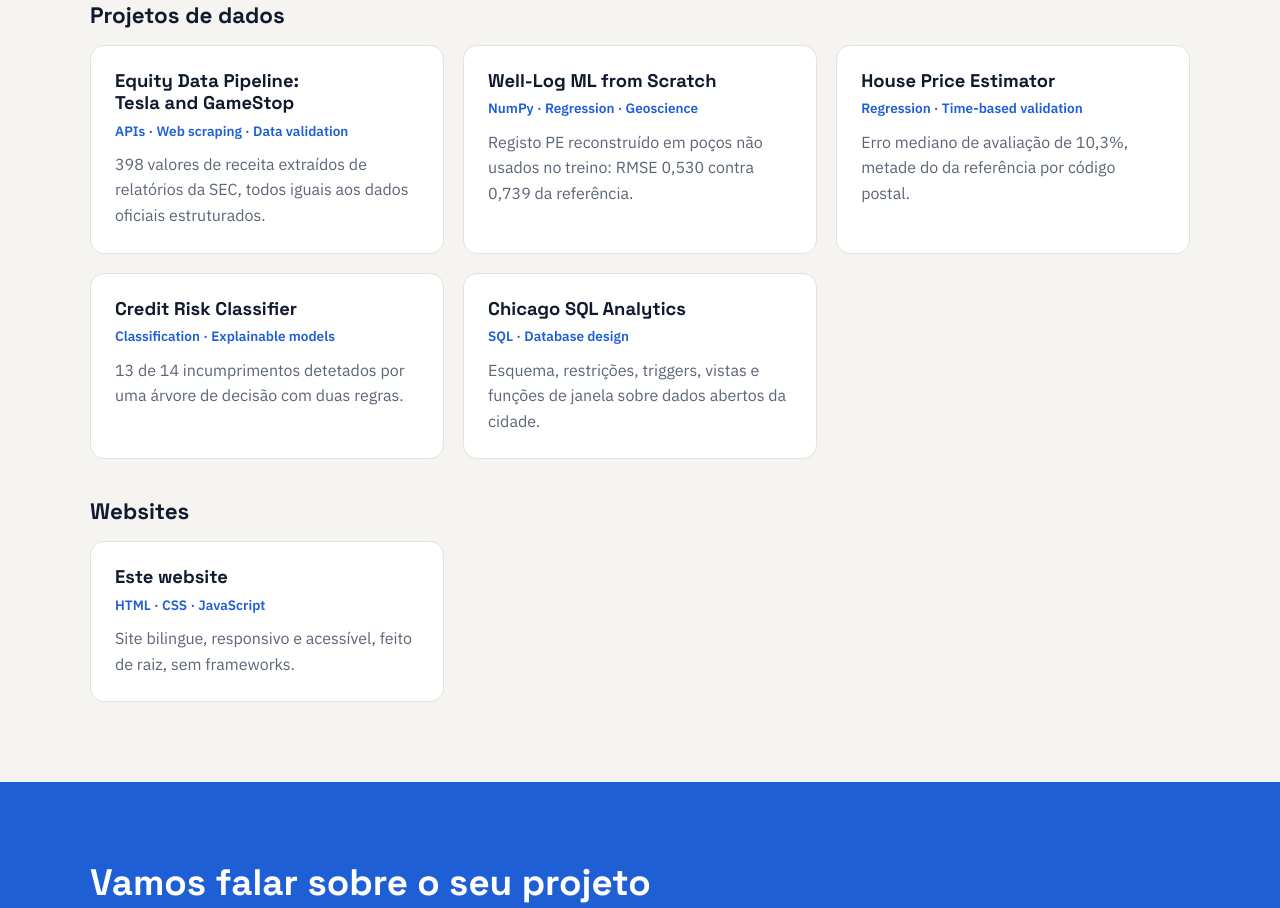
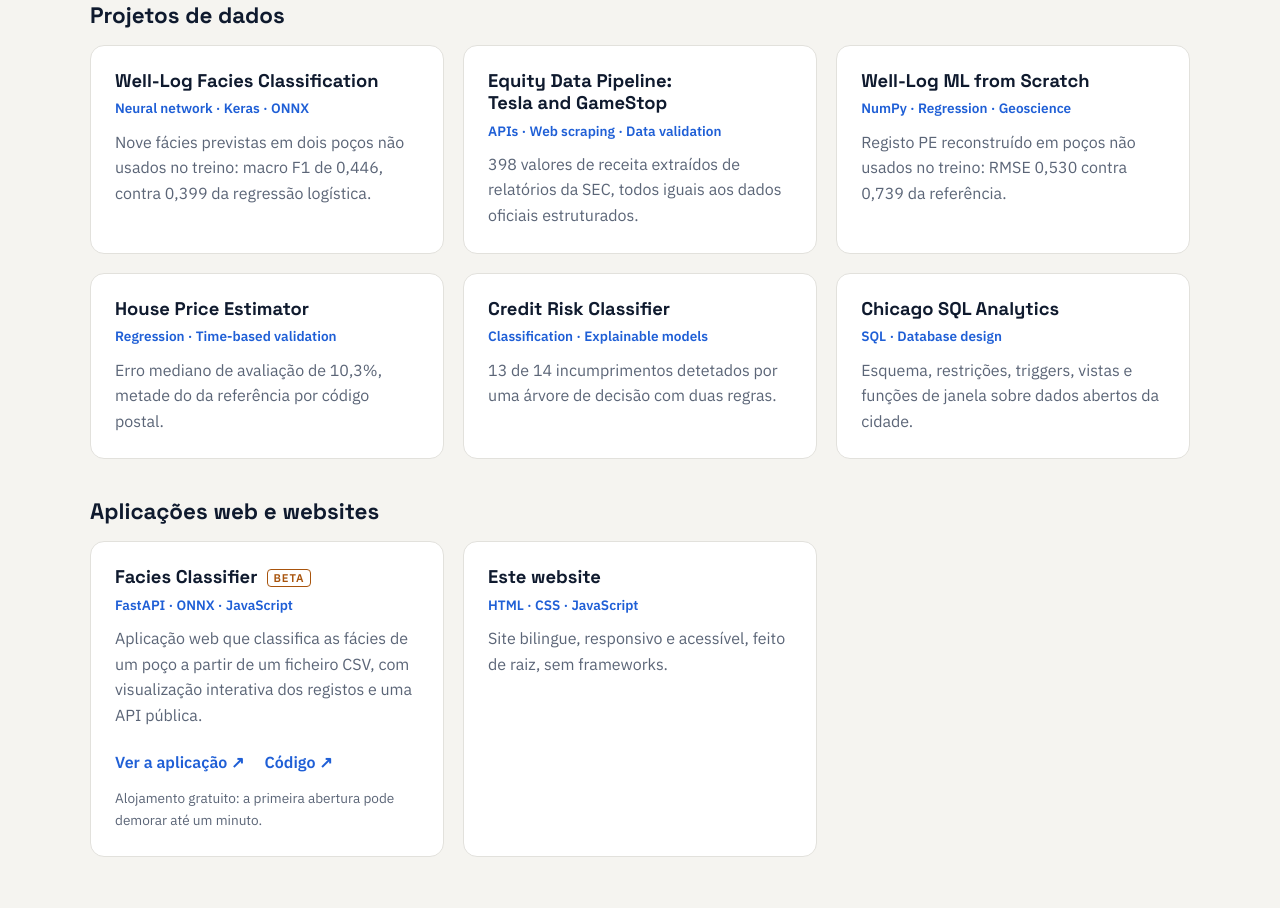
Before and after one commit to BoualemP/BoualemP.github.io, a plain HTML site: page pt/index.html in a window 1280 px wide. Shown: the part 2535-3443 px from the top of the page. Drawn offline with Linux system fonts and the light colour scheme.

Commit message:
Add the facies classifier app and notebook to Work

```diff
--- a/css/style.css
+++ b/css/style.css
@@ -198,3 +198,12 @@ a:focus-visible, button:focus-visible {
   .hero { padding: 4rem 0 3.5rem; }
   .section { padding: 3.5rem 0; }
 }
+
+/* Project card with several links (web app) */
+.project-app:hover { transform: none; }
+.project-app .badge { font-family: var(--body, inherit); font-size: 0.7rem; font-weight: 600; text-transform: uppercase; letter-spacing: 0.08em; color: var(--accent-ink); border: 1px solid var(--accent-ink); border-radius: 4px; padding: 0.05rem 0.35rem; vertical-align: middle; margin-left: 0.3rem; }
+.project-links { display: flex; flex-wrap: wrap; gap: 0.5rem 1.25rem; margin-top: 0.75rem; }
+.card .project-links a { color: var(--blue); font-weight: 600; text-decoration: none; display: inline-flex; align-items: center; min-height: 44px; }
+.card .project-links a:hover { text-decoration: underline; }
+.card p.project-note { font-size: 0.85rem; color: var(--muted); margin-top: 0.25rem; }
+.project-app > p:not(.tags):not(.project-links):not(.project-note) { color: var(--muted); }
--- a/pt/index.html
+++ b/pt/index.html
@@ -149,6 +149,11 @@
 
         <h3 class="group-title">Projetos de dados</h3>
         <div class="cards cards-projects">
+          <a class="card project" href="https://github.com/BoualemP/well-log-facies-classification" target="_blank" rel="noopener">
+            <h4 translate="no">Well-Log Facies Classification</h4>
+            <p class="tags">Neural network · Keras · ONNX</p>
+            <p>Nove fácies previstas em dois poços não usados no treino: macro F1 de 0,446, contra 0,399 da regressão logística.</p>
+          </a>
           <a class="card project" href="https://github.com/BoualemP/equity-data-pipeline-tsla-gme" target="_blank" rel="noopener">
             <h4 translate="no">Equity Data Pipeline: Tesla and GameStop</h4>
             <p class="tags">APIs · Web scraping · Data validation</p>
@@ -176,8 +181,15 @@
           </a>
         </div>
 
-        <h3 class="group-title">Websites</h3>
+        <h3 class="group-title">Aplicações web e websites</h3>
         <div class="cards cards-projects">
+          <div class="card project project-app">
+            <h4 translate="no">Facies Classifier <span class="badge">beta</span></h4>
+            <p class="tags">FastAPI · ONNX · JavaScript</p>
+            <p>Aplicação web que classifica as fácies de um poço a partir de um ficheiro CSV, com visualização interativa dos registos e uma API pública.</p>
+            <p class="project-links"><a href="https://facies-classifier-app.onrender.com" target="_blank" rel="noopener">Ver a aplicação ↗</a> <a href="https://github.com/BoualemP/facies-classifier-app" target="_blank" rel="noopener">Código ↗</a></p>
+            <p class="project-note">Alojamento gratuito: a primeira abertura pode demorar até um minuto.</p>
+          </div>
           <a class="card project" href="https://github.com/BoualemP/BoualemP.github.io" target="_blank" rel="noopener">
             <h4>Este website</h4>
             <p class="tags">HTML · CSS · JavaScript</p>
```
Also changed, not shown: index.html (+13 -1 lines).
